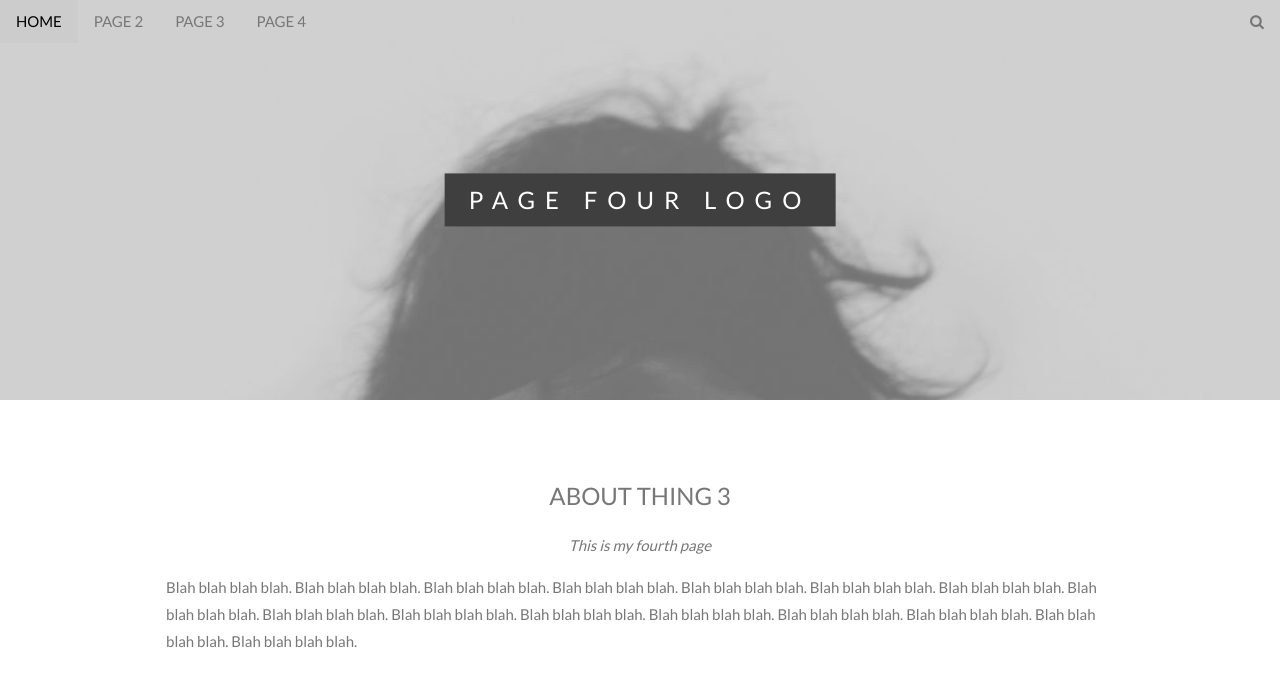
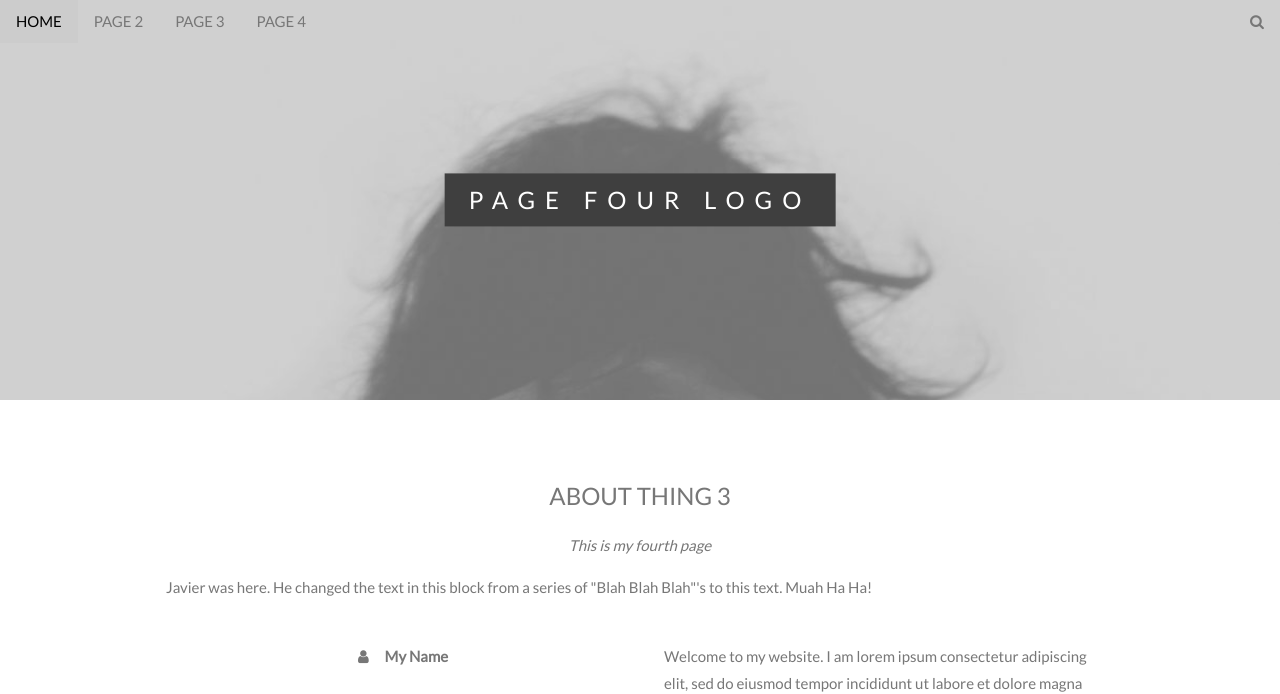
Before and after one commit to eecs-330-accomplishing-big-projects/Accomplishing-Big-Projects, a plain HTML site: page page4.html in a window 1280 px wide. Shown: the top 694 px of the page. Drawn offline with Linux system fonts and the light colour scheme.

Commit message:
Made edit to index.html

```diff
--- a/page4.html
+++ b/page4.html
@@ -45,10 +45,7 @@
   <h3 class="w3-center">ABOUT THING 3</h3>
   <p class="w3-center"><em>This is my fourth page</em></p>
   <p>
-      Blah blah blah blah. Blah blah blah blah. Blah blah blah blah. Blah blah blah blah.
-      Blah blah blah blah. Blah blah blah blah. Blah blah blah blah. Blah blah blah blah.
-      Blah blah blah blah. Blah blah blah blah. Blah blah blah blah. Blah blah blah blah.
-      Blah blah blah blah. Blah blah blah blah. Blah blah blah blah. Blah blah blah blah.
+      Javier was here. He changed the text in this block from a series of "Blah Blah Blah"'s to this text. Muah Ha Ha!
   </p>
   <div class="w3-row">
     <div class="w3-col m6 w3-center w3-padding-large">
```
